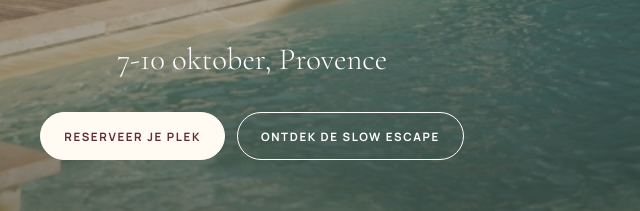
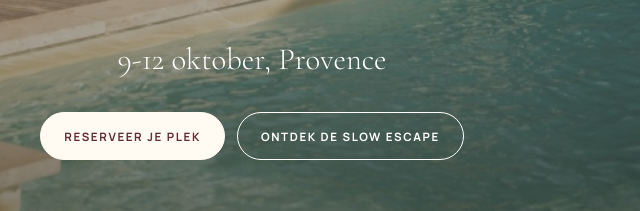
Before and after one commit to Hogestyn/talent-table-wellness, a plain HTML site: page index.html in a window 1280 px wide. Shown: the part 584-795 px from the top of the page, 388-1028 px from the left. Drawn offline with nearby package versions, Linux system fonts and the light colour scheme.

Commit message:
Update Wellness Edition October dates

```diff
--- a/index.html
+++ b/index.html
@@ -807,7 +807,7 @@
         <p class="eyebrow">Provence Slow Escape for Female Founders</p>
         <h1 class="serif">Talent Table</h1>
         <p class="hero-subtitle serif">Wellness Edition</p>
-        <p class="hero-date">7-10 oktober, Provence</p>
+        <p class="hero-date">9-12 oktober, Provence</p>
         <div class="hero-actions">
           <a class="button fill" href="mailto:hello@rockyourworld.co?subject=Ik%20wil%20mijn%20plek%20reserveren%20voor%20Talent%20Table">Reserveer je plek</a>
           <a class="button light" href="#edition">Ontdek de slow escape</a>
@@ -995,7 +995,7 @@
 
   <footer class="site-footer">
     <span>Talent Table - Wellness Edition</span>
-    <span>7-10 oktober, Provence</span>
+    <span>9-12 oktober, Provence</span>
   </footer>
 </body>
 </html>
```
